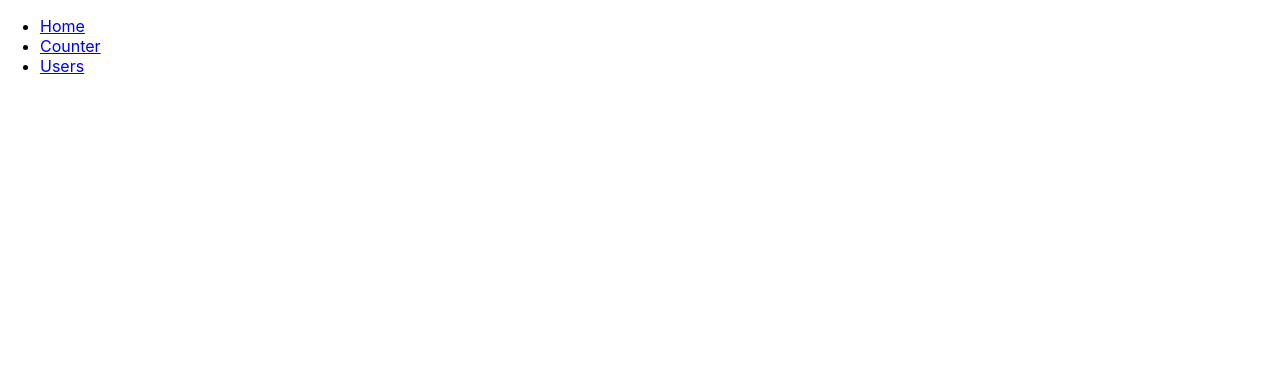
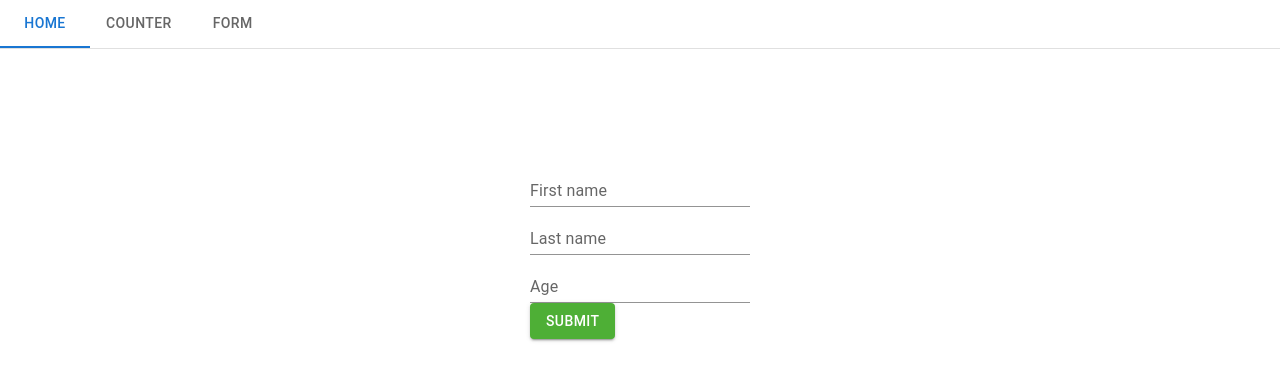
Before and after one commit to Popovsky/react-typescript, a React (Create React App) app: page /form in a window 1280 px wide. Before the commit this address had no page. Shown: the top 380 px of the page. Built offline with nearby package versions, Linux system fonts and the light colour scheme.

Commit message:
Add navigation

```diff
--- a/package.json
+++ b/package.json
@@ -3,6 +3,8 @@
   "version": "0.1.0",
   "private": true,
   "dependencies": {
+    "@emotion/react": "^11.7.0",
+    "@emotion/styled": "^11.6.0",
     "@mui/material": "^5.2.2",
     "@testing-library/jest-dom": "^5.15.1",
     "@testing-library/react": "^11.2.7",
--- a/src/App.tsx
+++ b/src/App.tsx
@@ -7,38 +7,49 @@ import StepHandler from './components/StepHandler';
 import { ICounter } from './interfaces/counter';
 import Form from "./components/Form";
 import {Link, Route, BrowserRouter as Router, Routes} from 'react-router-dom';
+import {Box, Tab, Tabs} from "@mui/material";
+import CenterWrapper from "./components/CenterWrapper";
 
 const counter: ICounter = new Counter();
 
 const App: React.FC = () => {
+  const [value, setValue] = React.useState(0);
+
+  const handleChange = (event: React.SyntheticEvent, newValue: number) => {
+    setValue(newValue);
+  };
+
   return <>
-    <Router>
-      <div>
-        <nav>
-          <ul>
-            <li>
-              <Link to="/">Home</Link>
-            </li>
-            <li>
-              <Link to="/counter">Counter</Link>
-            </li>
-            <li>
-              <Link to="/users">Users</Link>
-            </li>
-          </ul>
-        </nav>
-
+    <Box sx={{ width: '100%' }}>
+      <Router>
+        <Box sx={{ borderBottom: 1, borderColor: 'divider' }}>
+          <Tabs value={value} onChange={handleChange} aria-label="basic tabs example">
+            <Tab component={Link} to={'/'} label="Home" />
+            <Tab component={Link} to={'/counter'} label="Counter" />
+            <Tab component={Link} to={'/form'} label="Form" />
+          </Tabs>
+        </Box>
         <Routes>
-          <Route path="/counter" element={<>
-            <CountView counter={counter}/>
-            <IncrementButton counter={counter}/>
-            <DecrementButton counter={counter}/>
-            <StepHandler counter={counter}/></>} />
-          <Route path="/users" element={<Form/>} />
-          <Route path="/" element={<div>App was loaded...</div>} />
+          <Route path="/counter" element={
+            <CenterWrapper>
+              <CountView counter={counter}/>
+              <IncrementButton counter={counter}/>
+              <DecrementButton counter={counter}/>
+              <StepHandler counter={counter}/>
+            </CenterWrapper>
+          } />
+          <Route path="/form" element={
+            <CenterWrapper>
+              <Form/>
+            </CenterWrapper>
+          } />
+          <Route path="/" element={
+            <CenterWrapper>
+              <div>App was loaded...</div>
+            </CenterWrapper>} />
         </Routes>
-      </div>
-    </Router>
+      </Router>
+    </Box>
   </>;
 };
 
--- /dev/null
+++ b/src/components/CenterWrapper.tsx
@@ -0,0 +1,14 @@
+import React from 'react';
+
+const CenterWrapper: React.FC = ({children}) => {
+    return (
+        <div style={{
+            display: "flex",
+            justifyContent: "center",
+            alignItems: "center",
+            height: "50vh"
+        }} >{children}</div>
+    );
+};
+
+export default CenterWrapper;
--- a/src/components/Form.tsx
+++ b/src/components/Form.tsx
@@ -1,5 +1,6 @@
 import React from 'react';
 import {useForm, SubmitHandler} from "react-hook-form";
+import {Button, TextField} from "@mui/material";
 import {IForm} from "../interfaces/form";
 
 const Form: React.FC = () => {
@@ -10,10 +11,10 @@ const Form: React.FC = () => {
 
     return (
         <form onSubmit={handleSubmit(onSubmit)}>
-            <input type="text" {...register('firstName')}/><br/>
-            <input type="text" {...register('lastName')}/><br/>
-            <input type="number" {...register('age')}/><br/>
-            <input type="submit"/>
+            <TextField id="standard-basic" label="First name" variant="standard" {...register('firstName')} /><br/>
+            <TextField id="standard-basic" label="Last name" variant="standard" {...register('lastName')} /><br/>
+            <TextField id="standard-basic" label="Age" variant="standard" {...register('age')} /><br/>
+            <Button style={{backgroundColor: "#4eaf36"}} variant="contained" type="submit">Submit</Button>
         </form>
     );
 };
```
Also changed, not shown: 1 other file (tests, documents, lock files or other folders).
